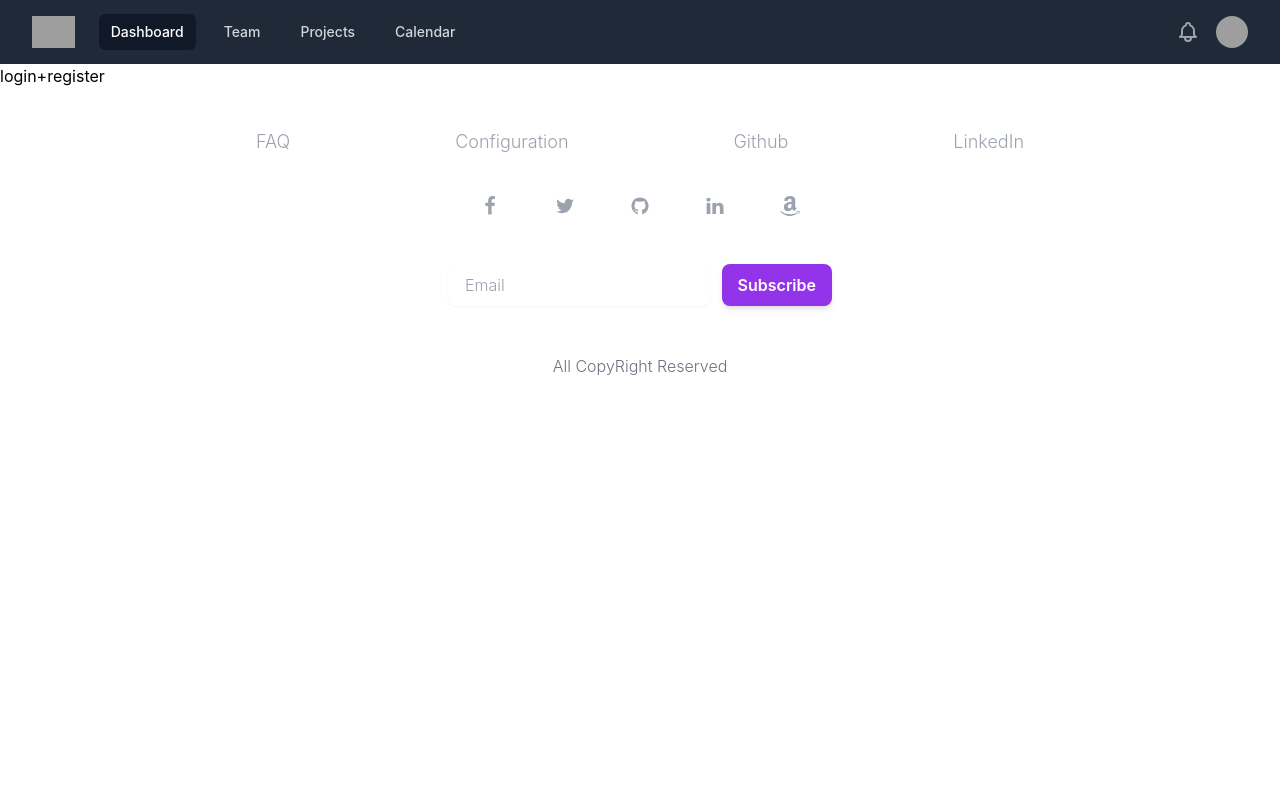
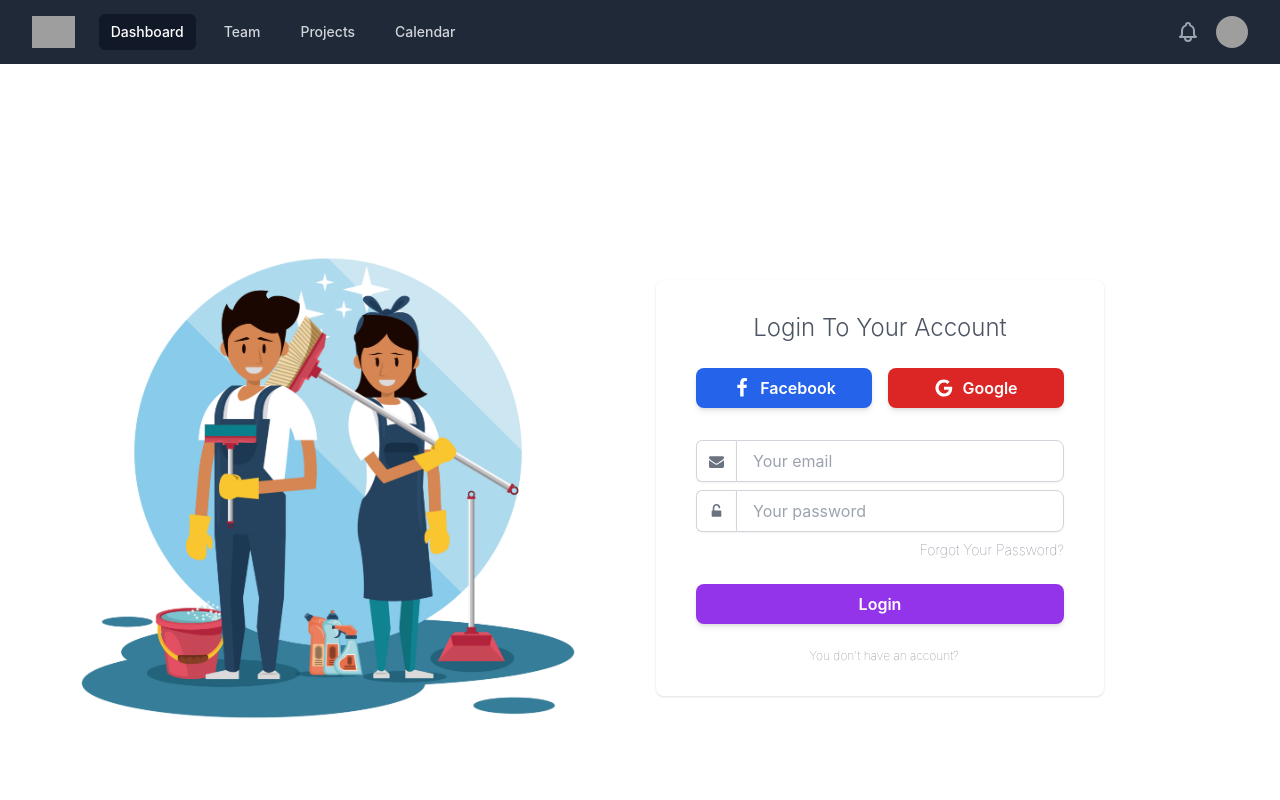
Before and after one commit to Shoyayeb/homeService-react, a React (Create React App) app: page /login in a window 1280 px wide. Shown: the top 800 px of the page. Built offline with nearby package versions, Linux system fonts and the light colour scheme; grey boxes are pictures that could not be loaded.

Commit message:
homepage and login ui

```diff
--- a/src/Pages/Home/Hero/Hero.tsx
+++ b/src/Pages/Home/Hero/Hero.tsx
@@ -1,5 +1,6 @@
 import React from "react";
 import { Link } from "react-router-dom";
+import HeroImage from "../../../Assets/homepage.jpg";
 
 const Hero = () => {
   return (
@@ -13,18 +14,17 @@
             preserveAspectRatio="none"
             aria-hidden="true"
           >
-            <polygon points="50,0 100,0 50,100 0,100" />
+            <polygon points="50,0 100,50 50,100 0,50" />
           </svg>
 
-          <main className="mt-10 mx-auto max-w-7xl px-4 sm:mt-12 sm:px-6 md:mt-16 lg:mt-20 lg:px-8 xl:mt-28">
+          <main className="mx-auto max-w-7xl px-4 sm:px-6  lg:px-8 pt-10 sm:pt-12 md:pt-16 lg:pt-20 xl:pt-28">
             <div className="sm:text-center lg:text-left">
               <h1 className="text-4xl tracking-tight font-extrabold text-gray-900 sm:text-5xl md:text-6xl">
-                <span className="block xl:inline">
-                  The best patient treatment with nursing staff and{" "}
+                <span className="block xl:inline">The absolute best </span>{" "}
+                <span className="block text-indigo-600 xl:inline">
+                  Home Service
                 </span>{" "}
-                <span className="block text-indigo-600 xl:inline">
-                  medical equipment
-                </span>
+                <span className="block xl:inline">in your area.</span>
               </h1>
               <p className="mt-3 text-base text-gray-500 sm:mt-5 sm:text-lg sm:max-w-xl sm:mx-auto md:mt-5 md:text-xl lg:mx-0">
                 Always providing the best patient treatment with specialized{" "}
@@ -64,7 +64,7 @@
       <div className="lg:absolute lg:inset-y-0 lg:right-0 lg:w-1/2">
         <img
           className="h-56 w-full object-cover sm:h-72 md:h-96 lg:w-full lg:h-full"
-          src="https://images.unsplash.com/photo-1624727828489-a1e03b79bba8?ixid=MnwxMjA3fDB8MHxwaG90by1wYWdlfHx8fGVufDB8fHx8&ixlib=rb-1.2.1&auto=format&fit=crop&w=871&q=80"
+          src={HeroImage}
           alt=""
         />
       </div>
--- a/src/Pages/LoginRegister/LoginRegister/LoginRegister.tsx
+++ b/src/Pages/LoginRegister/LoginRegister/LoginRegister.tsx
@@ -1,9 +1,133 @@
 import React from "react";
+import LoginBanner from "../../../Assets/clean.jpg";
 
 const LoginRegister = () => {
   return (
-    <div>
-      <h1>login+register</h1>
+    <div className="max-w-2xl mx-auto py-24 px-4 grid items-center grid-cols-1 gap-y-16 gap-x-8 sm:px-6 sm:py-32 lg:max-w-7xl lg:px-8 lg:grid-cols-2">
+      <div className="bg-gray-800">
+        <img
+          src={LoginBanner}
+          style={{
+            width: "100%",
+          }}
+          alt="LoginBanner"
+          loading="lazy"
+        />
+      </div>
+      <div className="">
+        <div className="flex flex-col w-full max-w-md px-4 py-8 bg-white rounded-lg shadow dark:bg-gray-800 sm:px-6 md:px-8 lg:px-10">
+          <div className="self-center mb-6 text-xl font-light text-gray-600 sm:text-2xl dark:text-white">
+            Login To Your Account
+          </div>
+          <div className="flex gap-4 item-center">
+            <button
+              type="button"
+              className="py-2 px-4 flex justify-center items-center  bg-blue-600 hover:bg-blue-700 focus:ring-blue-500 focus:ring-offset-blue-200 text-white w-full transition ease-in duration-200 text-center text-base font-semibold shadow-md focus:outline-none focus:ring-2 focus:ring-offset-2  rounded-lg "
+            >
+              <svg
+                width="20"
+                height="20"
+                fill="currentColor"
+                className="mr-2"
+                viewBox="0 0 1792 1792"
+                xmlns="http://www.w3.org/2000/svg"
+              >
+                <path d="M1343 12v264h-157q-86 0-116 36t-30 108v189h293l-39 296h-254v759h-306v-759h-255v-296h255v-218q0-186 104-288.5t277-102.5q147 0 228 12z"></path>
+              </svg>
+              Facebook
+            </button>
+            <button
+              type="button"
+              className="py-2 px-4 flex justify-center items-center  bg-red-600 hover:bg-red-700 focus:ring-red-500 focus:ring-offset-red-200 text-white w-full transition ease-in duration-200 text-center text-base font-semibold shadow-md focus:outline-none focus:ring-2 focus:ring-offset-2  rounded-lg "
+            >
+              <svg
+                width="20"
+                height="20"
+                fill="currentColor"
+                className="mr-2"
+                viewBox="0 0 1792 1792"
+                xmlns="http://www.w3.org/2000/svg"
+              >
+                <path d="M896 786h725q12 67 12 128 0 217-91 387.5t-259.5 266.5-386.5 96q-157 0-299-60.5t-245-163.5-163.5-245-60.5-299 60.5-299 163.5-245 245-163.5 299-60.5q300 0 515 201l-209 201q-123-119-306-119-129 0-238.5 65t-173.5 176.5-64 243.5 64 243.5 173.5 176.5 238.5 65q87 0 160-24t120-60 82-82 51.5-87 22.5-78h-436v-264z"></path>
+              </svg>
+              Google
+            </button>
+          </div>
+          <div className="mt-8">
+            <form action="#" autoComplete="off">
+              <div className="flex flex-col mb-2">
+                <div className="flex relative ">
+                  <span className="rounded-l-md inline-flex  items-center px-3 border-t bg-white border-l border-b  border-gray-300 text-gray-500 shadow-sm text-sm">
+                    <svg
+                      width="15"
+                      height="15"
+                      fill="currentColor"
+                      viewBox="0 0 1792 1792"
+                      xmlns="http://www.w3.org/2000/svg"
+                    >
+                      <path d="M1792 710v794q0 66-47 113t-113 47h-1472q-66 0-113-47t-47-113v-794q44 49 101 87 362 246 497 345 57 42 92.5 65.5t94.5 48 110 24.5h2q51 0 110-24.5t94.5-48 92.5-65.5q170-123 498-345 57-39 100-87zm0-294q0 79-49 151t-122 123q-376 261-468 325-10 7-42.5 30.5t-54 38-52 32.5-57.5 27-50 9h-2q-23 0-50-9t-57.5-27-52-32.5-54-38-42.5-30.5q-91-64-262-182.5t-205-142.5q-62-42-117-115.5t-55-136.5q0-78 41.5-130t118.5-52h1472q65 0 112.5 47t47.5 113z"></path>
+                    </svg>
+                  </span>
+                  <input
+                    type="text"
+                    id="sign-in-email"
+                    className=" rounded-r-lg flex-1 appearance-none border border-gray-300 w-full py-2 px-4 bg-white text-gray-700 placeholder-gray-400 shadow-sm text-base focus:outline-none focus:ring-2 focus:ring-purple-600 focus:border-transparent"
+                    placeholder="Your email"
+                  />
+                </div>
+              </div>
+              <div className="flex flex-col mb-6">
+                <div className="flex relative ">
+                  <span className="rounded-l-md inline-flex  items-center px-3 border-t bg-white border-l border-b  border-gray-300 text-gray-500 shadow-sm text-sm">
+                    <svg
+                      width="15"
+                      height="15"
+                      fill="currentColor"
+                      viewBox="0 0 1792 1792"
+                      xmlns="http://www.w3.org/2000/svg"
+                    >
+                      <path d="M1376 768q40 0 68 28t28 68v576q0 40-28 68t-68 28h-960q-40 0-68-28t-28-68v-576q0-40 28-68t68-28h32v-320q0-185 131.5-316.5t316.5-131.5 316.5 131.5 131.5 316.5q0 26-19 45t-45 19h-64q-26 0-45-19t-19-45q0-106-75-181t-181-75-181 75-75 181v320h736z"></path>
+                    </svg>
+                  </span>
+                  <input
+                    type="password"
+                    id="sign-in-email"
+                    className=" rounded-r-lg flex-1 appearance-none border border-gray-300 w-full py-2 px-4 bg-white text-gray-700 placeholder-gray-400 shadow-sm text-base focus:outline-none focus:ring-2 focus:ring-purple-600 focus:border-transparent"
+                    placeholder="Your password"
+                  />
+                </div>
+              </div>
+              <div className="flex items-center mb-6 -mt-4">
+                <div className="flex ml-auto">
+                  <a
+                    href="#"
+                    className="inline-flex text-xs font-thin text-gray-500 sm:text-sm dark:text-gray-100 hover:text-gray-700 dark:hover:text-white"
+                  >
+                    Forgot Your Password?
+                  </a>
+                </div>
+              </div>
+              <div className="flex w-full">
+                <button
+                  type="submit"
+                  className="py-2 px-4  bg-purple-600 hover:bg-purple-700 focus:ring-purple-500 focus:ring-offset-purple-200 text-white w-full transition ease-in duration-200 text-center text-base font-semibold shadow-md focus:outline-none focus:ring-2 focus:ring-offset-2  rounded-lg "
+                >
+                  Login
+                </button>
+              </div>
+            </form>
+          </div>
+          <div className="flex items-center justify-center mt-6">
+            <a
+              href="#"
+              target="_blank"
+              className="inline-flex items-center text-xs font-thin text-center text-gray-500 hover:text-gray-700 dark:text-gray-100 dark:hover:text-white"
+            >
+              <span className="ml-2">You don&#x27;t have an account?</span>
+            </a>
+          </div>
+        </div>
+      </div>
     </div>
   );
 };
```
Also changed, not shown: src/Assets/clean.jpg (added), src/Assets/homepage.jpg (added).
